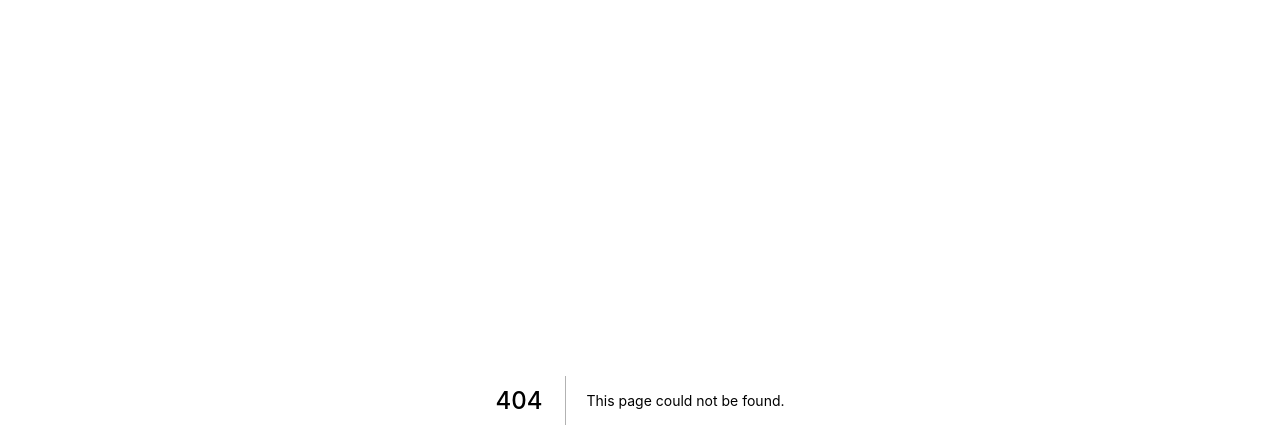
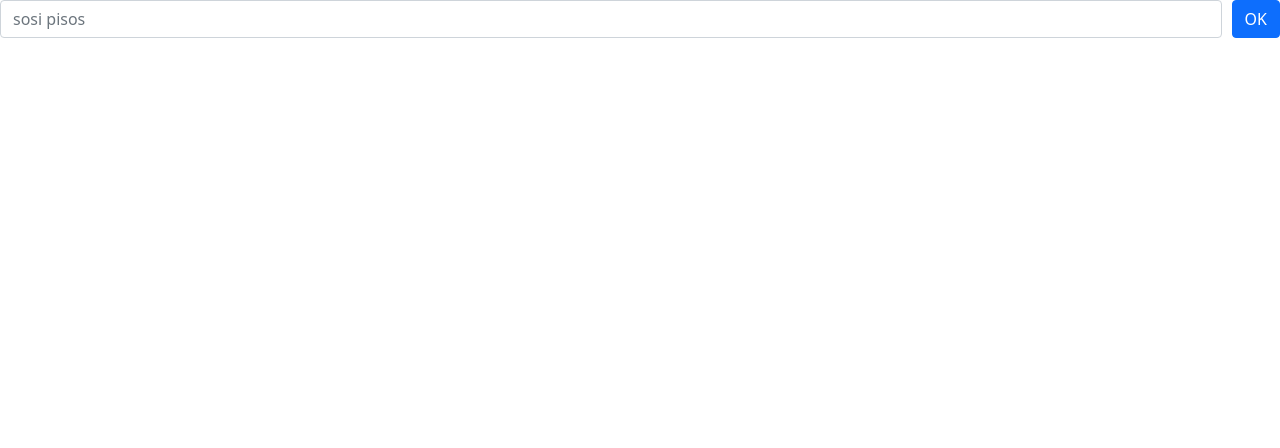
Before and after one commit to mrfullset/smart-inventura, a Next.js app: page /styleguide in a window 1280 px wide. Before the commit this address had no page. Shown: the top 448 px of the page. Built offline with nearby package versions, Linux system fonts and the light colour scheme.

Commit message:
added input with button

```diff
--- /dev/null
+++ b/components/InputWithButton.module.scss
@@ -0,0 +1,11 @@
+.input-with-button {
+    display: flex;
+
+    .button {
+
+    }
+
+    .input {
+        margin-right: 10px;
+    }
+}
--- /dev/null
+++ b/components/InputWithButton.tsx
@@ -0,0 +1,37 @@
+import React, { useState } from "react";
+import { Button, Form } from "react-bootstrap";
+import styles from "./InputWithButton.module.scss";
+
+const InputWithButton = ({
+  buttonText,
+  placeholder,
+  onClick = () => {},
+}: InputWithButtonProps) => {
+  const [value, setValue] = useState("");
+
+  return (
+    <div className={styles["input-with-button"]}>
+      <Form.Control
+        type="text"
+        placeholder={placeholder}
+        className={styles.input}
+        value={value}
+        onChange={(e) => {
+          setValue(e.target.value);
+        }}
+      />
+      <Button className={styles.button} onClick={() => onClick(value)}>
+        {buttonText}
+      </Button>
+    </div>
+  );
+};
+
+export default InputWithButton;
+
+type InputWithButtonProps = {
+  buttonText: string;
+  placeholder: string;
+
+  onClick?: (value: string) => void;
+};
--- a/pages/_app.tsx
+++ b/pages/_app.tsx
@@ -1,4 +1,5 @@
 import '../styles/globals.css'
+import "bootstrap/dist/css/bootstrap.min.css";
 import type { AppProps } from 'next/app'
 
 function MyApp({ Component, pageProps }: AppProps) {
--- a/pages/index.tsx
+++ b/pages/index.tsx
@@ -3,7 +3,6 @@ import Head from "next/head";
 import Image from "next/image";
 import NumberSelector from "../components/NumberSelector";
 import styles from "../styles/Home.module.css";
-import "bootstrap/dist/css/bootstrap.min.css";
 import { useState } from "react";
 
 const Home: NextPage = () => {
--- /dev/null
+++ b/pages/styleguide.tsx
@@ -0,0 +1,16 @@
+import React from "react";
+import InputWithButton from "../components/InputWithButton";
+
+const styleguide = () => {
+  return (
+    <div>
+      <InputWithButton
+        buttonText="OK"
+        placeholder="sosi pisos"
+        onClick={console.log}
+      />
+    </div>
+  );
+};
+
+export default styleguide;
```
Also changed, not shown: 1 other file (tests, documents, lock files or other folders).
